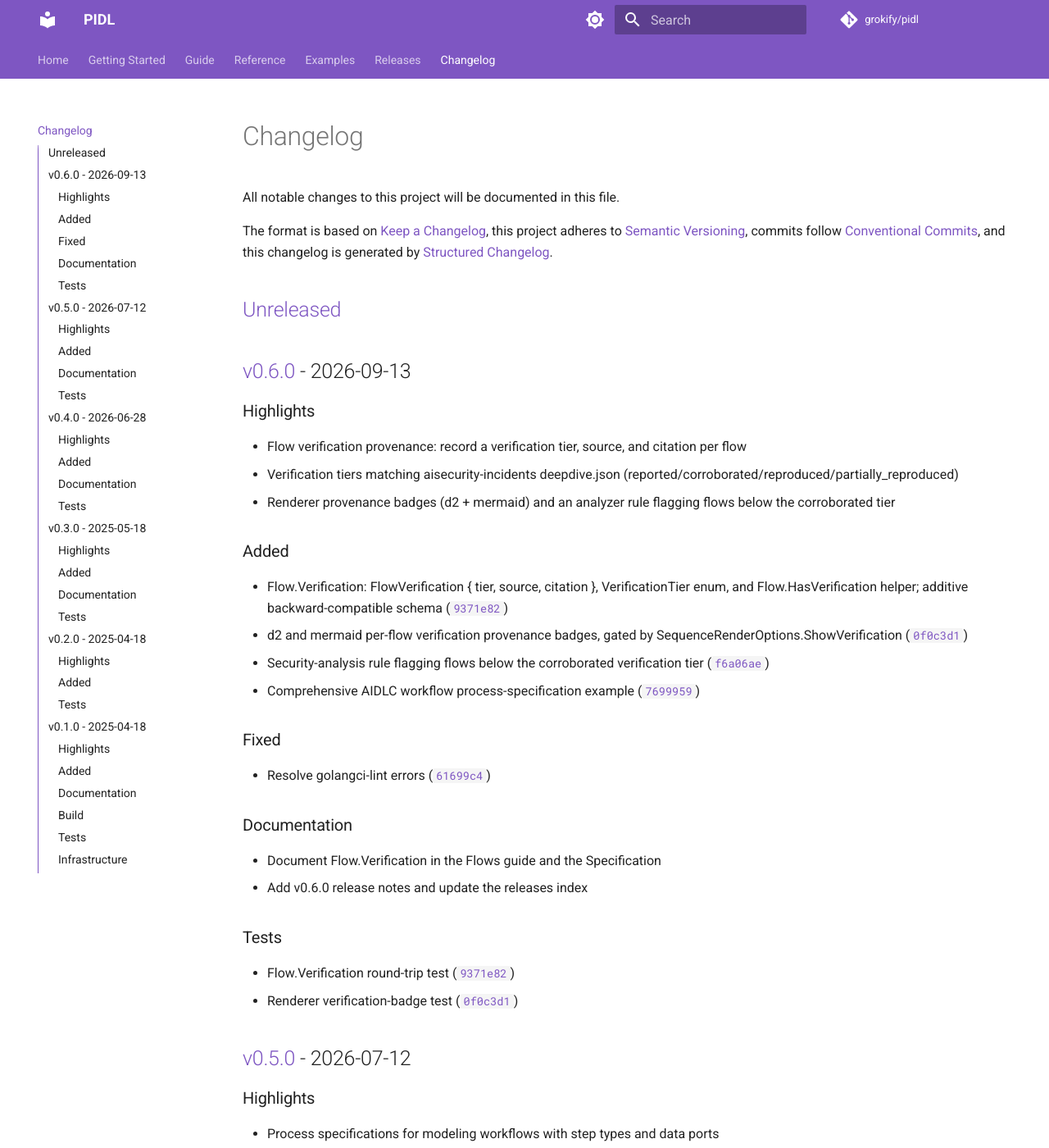
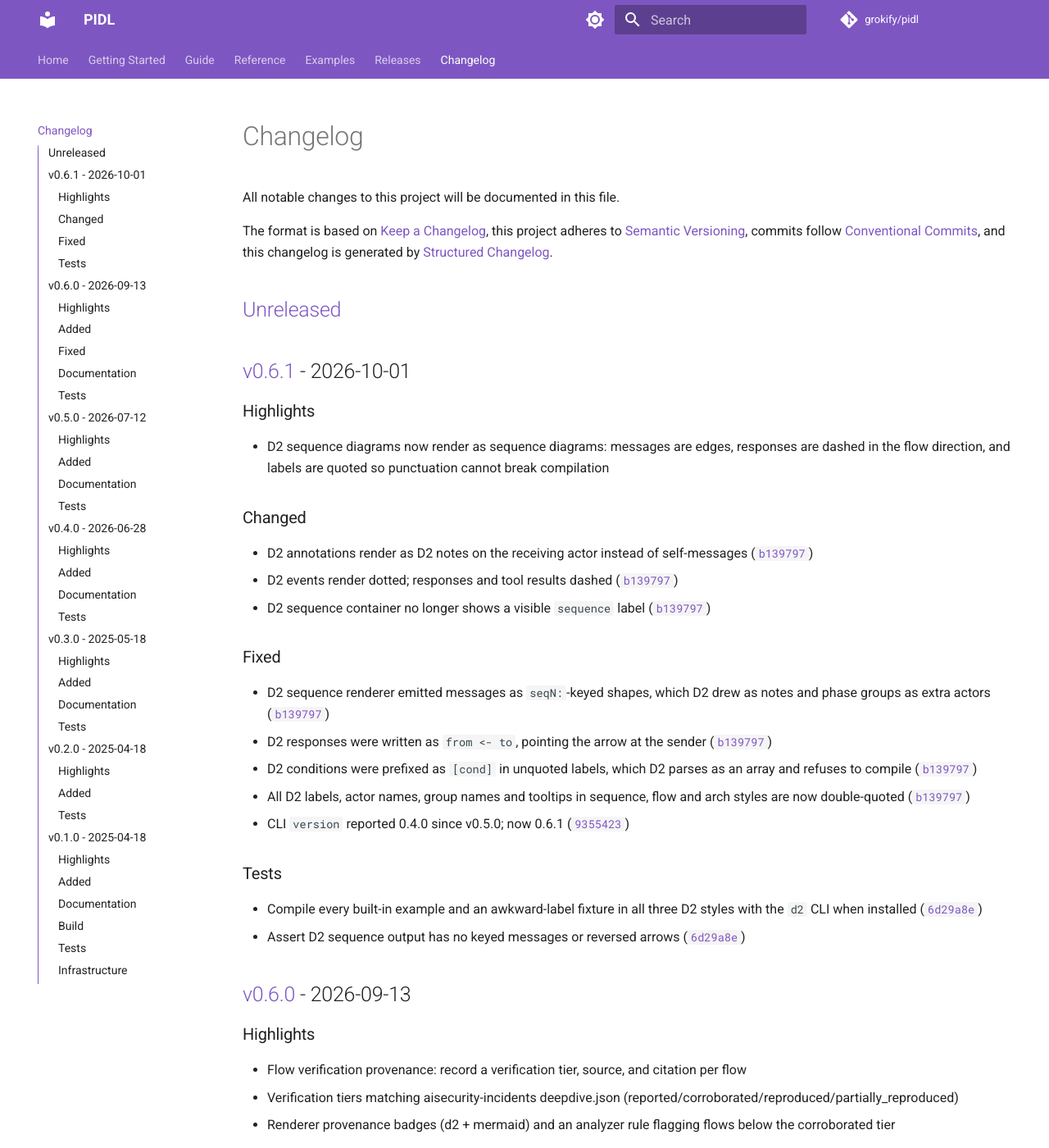
Before and after one commit to grokify/pidl, an MkDocs documentation site: the page built from docs/CHANGELOG.md, in a window 1280 px wide and 1400 px high. Shown: the whole window at 82% size. Built offline with MkDocs 1.6.1 and Material for MkDocs 9.7.7, drawn with Linux system fonts in a browser that asks for light colours; comment, search, counter and statistics services are not loaded.

Commit message:
docs: add v0.6.1 changelog entry
Records the D2 sequence renderer fix, the compile test, and the CLI
version correction. Regenerates CHANGELOG.md with schangelog and syncs
the docs copy.

Co-Authored-By: Claude Fable 5.1 <noreply@anthropic.com>

```diff
--- a/docs/CHANGELOG.md
+++ b/docs/CHANGELOG.md
@@ -8,6 +8,31 @@ commits follow [Conventional Commits](https://www.conventionalcommits.org/en/v1.
 and this changelog is generated by [Structured Changelog](https://github.com/grokify/structured-changelog).
 
 ## [Unreleased]
+
+## [v0.6.1] - 2026-10-01
+
+### Highlights
+
+- D2 sequence diagrams now render as sequence diagrams: messages are edges, responses are dashed in the flow direction, and labels are quoted so punctuation cannot break compilation
+
+### Changed
+
+- D2 annotations render as D2 notes on the receiving actor instead of self-messages ([`b139797`](https://github.com/grokify/pidl/commit/b139797))
+- D2 events render dotted; responses and tool results dashed ([`b139797`](https://github.com/grokify/pidl/commit/b139797))
+- D2 sequence container no longer shows a visible `sequence` label ([`b139797`](https://github.com/grokify/pidl/commit/b139797))
+
+### Fixed
+
+- D2 sequence renderer emitted messages as `seqN:`-keyed shapes, which D2 drew as notes and phase groups as extra actors ([`b139797`](https://github.com/grokify/pidl/commit/b139797))
+- D2 responses were written as `from <- to`, pointing the arrow at the sender ([`b139797`](https://github.com/grokify/pidl/commit/b139797))
+- D2 conditions were prefixed as `[cond]` in unquoted labels, which D2 parses as an array and refuses to compile ([`b139797`](https://github.com/grokify/pidl/commit/b139797))
+- All D2 labels, actor names, group names and tooltips in sequence, flow and arch styles are now double-quoted ([`b139797`](https://github.com/grokify/pidl/commit/b139797))
+- CLI `version` reported 0.4.0 since v0.5.0; now 0.6.1 ([`9355423`](https://github.com/grokify/pidl/commit/9355423))
+
+### Tests
+
+- Compile every built-in example and an awkward-label fixture in all three D2 styles with the `d2` CLI when installed ([`6d29a8e`](https://github.com/grokify/pidl/commit/6d29a8e))
+- Assert D2 sequence output has no keyed messages or reversed arrows ([`6d29a8e`](https://github.com/grokify/pidl/commit/6d29a8e))
 
 ## [v0.6.0] - 2026-09-13
 
@@ -314,7 +339,8 @@ and this changelog is generated by [Structured Changelog](https://github.com/gro
 - MIT License ([`bc35c74`](https://github.com/grokify/pidl/commit/bc35c74))
 - Gitignore with binary and ideation file patterns ([`284d99a`](https://github.com/grokify/pidl/commit/284d99a))
 
-[unreleased]: https://github.com/grokify/pidl/compare/v0.6.0...HEAD
+[unreleased]: https://github.com/grokify/pidl/compare/v0.6.1...HEAD
+[v0.6.1]: https://github.com/grokify/pidl/compare/v0.6.0...v0.6.1
 [v0.6.0]: https://github.com/grokify/pidl/compare/v0.5.0...v0.6.0
 [v0.5.0]: https://github.com/grokify/pidl/compare/v0.4.0...v0.5.0
 [v0.4.0]: https://github.com/grokify/pidl/compare/v0.3.0...v0.4.0
```
Also changed, not shown: CHANGELOG.json (+55 -0 lines), CHANGELOG.md (+27 -1 lines).
